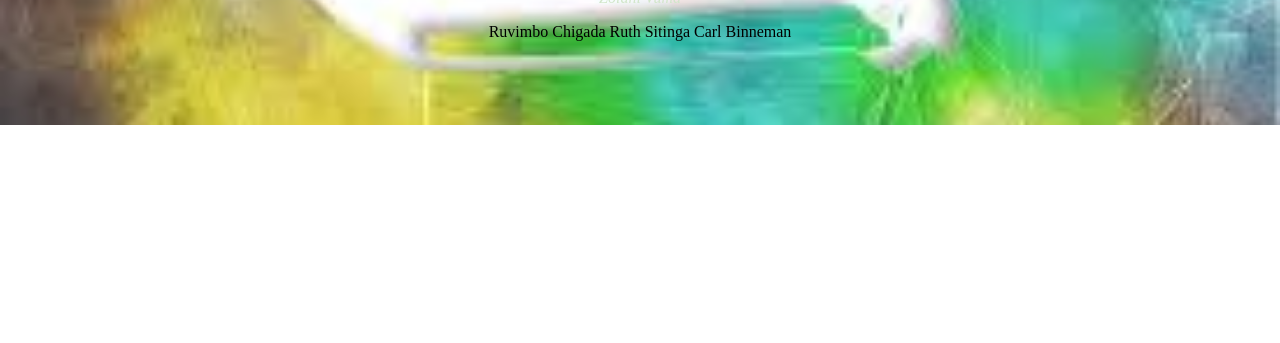
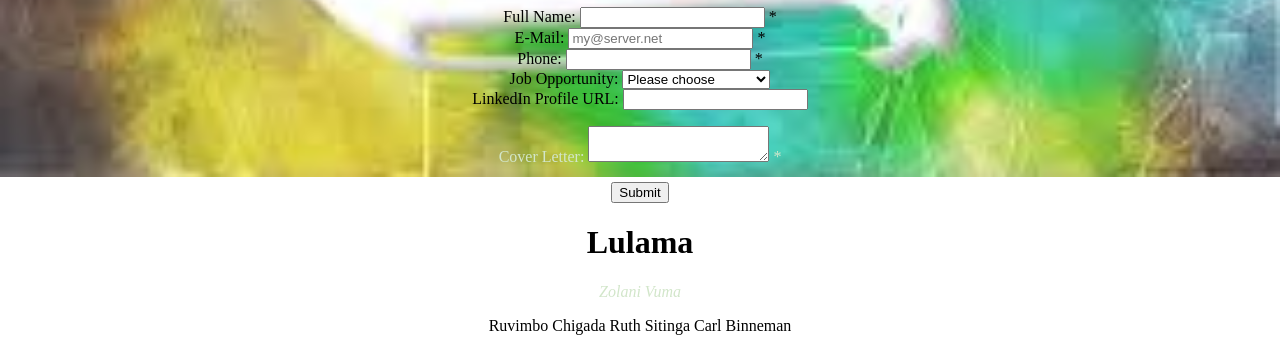
Before and after one commit to CarlBinneman/BasicWebsite, a plain HTML site: page BasicWesite.html in a window 1280 px wide. Shown: the part 675-1018 px from the top of the page. Before the commit the page ends 800 px from the top, so only its background shows below. Drawn offline with Linux system fonts and the light colour scheme.

Commit message:
HTML Form
Added input fields for Application Form. Used html to add asterics to required fields.

```diff
--- a/BasicStyle.css
+++ b/BasicStyle.css
@@ -21,7 +21,3 @@ body{
     margin: auto;
 
  }
-
- h1 {
-     color: #73AD21;
- }
--- a/BasicWesite.html
+++ b/BasicWesite.html
@@ -14,6 +14,115 @@
       <p></p><a></a>
     </div>
 
+    <br>
+
+<div id=rcorners1>
+    <div class="wrapper">
+        <h1>
+          Job Application form
+        </h1>
+    <div class="wrapper">
+
+      <form action="" method="POST" class="m-form js-form">
+				<div>
+					<input type="hidden" name="hidden" value="foobar" />
+				</div>
+
+				<div class="grid">
+					<div class="col col50">
+						<div class="m-form__item">
+							<label for="name" class="m-form__label">Full Name:</label>
+							<input
+								type="text"
+								name="name"
+								id="name"
+								class="field"
+								autocomplete="name"
+								required
+							/>
+							<span class="required">*</span>
+						</div>
+					</div>
+
+					<div class="col col50">
+						<div class="m-form__item">
+							<label for="email" class="m-form__label">E-Mail:</label>
+							<input
+								type="email"
+								name="email"
+								id="email"
+								placeholder="my@server.net"
+								class="field"
+								autocomplete="email"
+								required
+							/>
+							<span class="required">*</span>
+						</div>
+					</div>
+				</div>
+
+				<div class="grid">
+					<div class="col col50">
+						<div class="m-form__item">
+							<label for="phone" class="m-form__label">Phone:</label>
+							<input
+								type="tel"
+								name="phone"
+								id="phone"
+								class="field"
+								autocomplete="tel"
+								required
+							/>
+							<span class="required">*</span>
+						</div>
+					</div>
+
+					<div class="col col50">
+						<div class="m-form__item">
+							<label for="options" class="m-form__label"
+								>Job Opportunity:</label
+							>
+							<select
+								name="options"
+								id="options"
+								class="field"
+								autocomplete="off"
+							>
+								<option value="" selected disabled>Please choose</option>
+								<option value="1">Sr. UI Designer,</option>
+								<option value="2">Full-stack Developer</option>
+								<option value="3">Product Designer,</option>
+								<option value="4">Back-End Developer,</option>
+								<option value="5">Back-End Developer,</option>
+							</select>
+						</div>
+					</div>
+				</div>
+
+				<div class="grid">
+					<div class="col col25">
+						<div class="m-form__item">
+							<label for="zip" class="m-form__label"
+								>LinkedIn Profile URL:</label
+							>
+							<input type="URL" name="telefon" id="zip" class="field" />
+						</div>
+					</div>
+				</div>
+
+				<p>
+					<label for="hello">Cover Letter:</label>
+					<textarea name="hello" id="hello" class="field" required></textarea>
+					<span class="required">*</span>
+				</p>
+
+				<p>
+					<button type="submit" class="button">Submit</button>
+				</p>
+			</form>
+		</div>
+	</div>
+
     <h1> Lulama </h1>
     <p> <em>Zolani Vuma</em> </p>
     Ruvimbo Chigada
```
Also changed, not shown: 1 other file.
